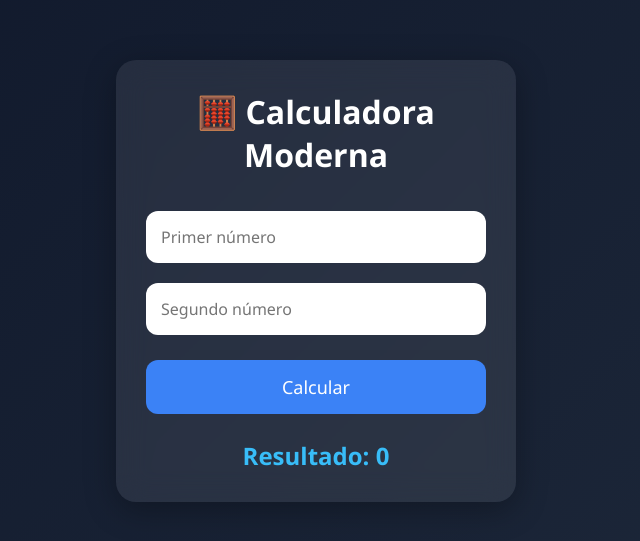
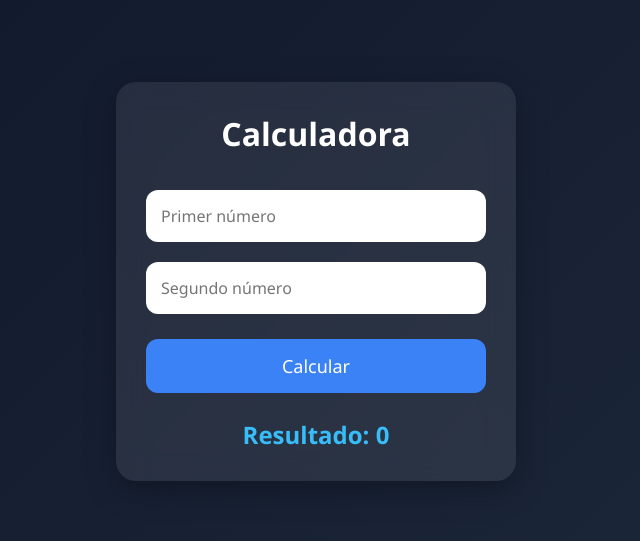
Before and after one commit to JUSS12/calculadora-ci-cd, a website: page index.html in a window 1280 px wide. Shown: the part 119-660 px from the top of the page, without its empty margins (324-964 px from the left). Drawn offline with Linux system fonts and the light colour scheme.

Commit message:
Cambio de index

```diff
--- a/index.html
+++ b/index.html
@@ -11,7 +11,7 @@
 
 <div class="container">
 
-    <h1>🧮 Calculadora Moderna</h1>
+    <h1>Calculadora</h1>
 
     <input type="number" id="num1" placeholder="Primer número">
 
```
